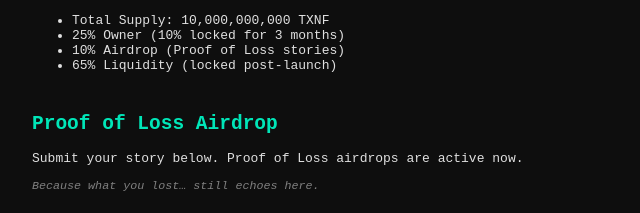
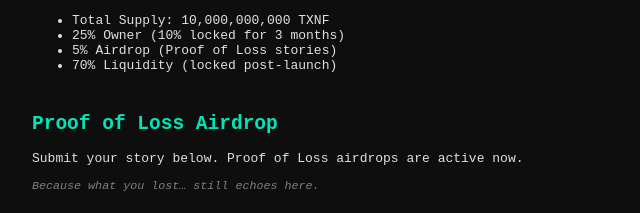
Before and after one commit to GlitchWriter/txn0-website, a website: page index.html in a window 1280 px wide. Shown: the part 753-966 px from the top of the page, 208-848 px from the left. Drawn offline with Linux system fonts and the light colour scheme.

Commit message:
Update index.html

```diff
--- a/index.html
+++ b/index.html
@@ -79,8 +79,8 @@ Liquidity and owner locks are public, visible, and final — no tricks.
       <ul>
         <li>Total Supply: 10,000,000,000 TXNF</li>
         <li>25% Owner (10% locked for 3 months)</li>
-        <li>10% Airdrop (Proof of Loss stories)</li>
-        <li>65% Liquidity (locked post-launch)</li>
+        <li>5% Airdrop (Proof of Loss stories)</li>
+        <li>70% Liquidity (locked post-launch)</li>
       </ul>
     </section>
 
```
